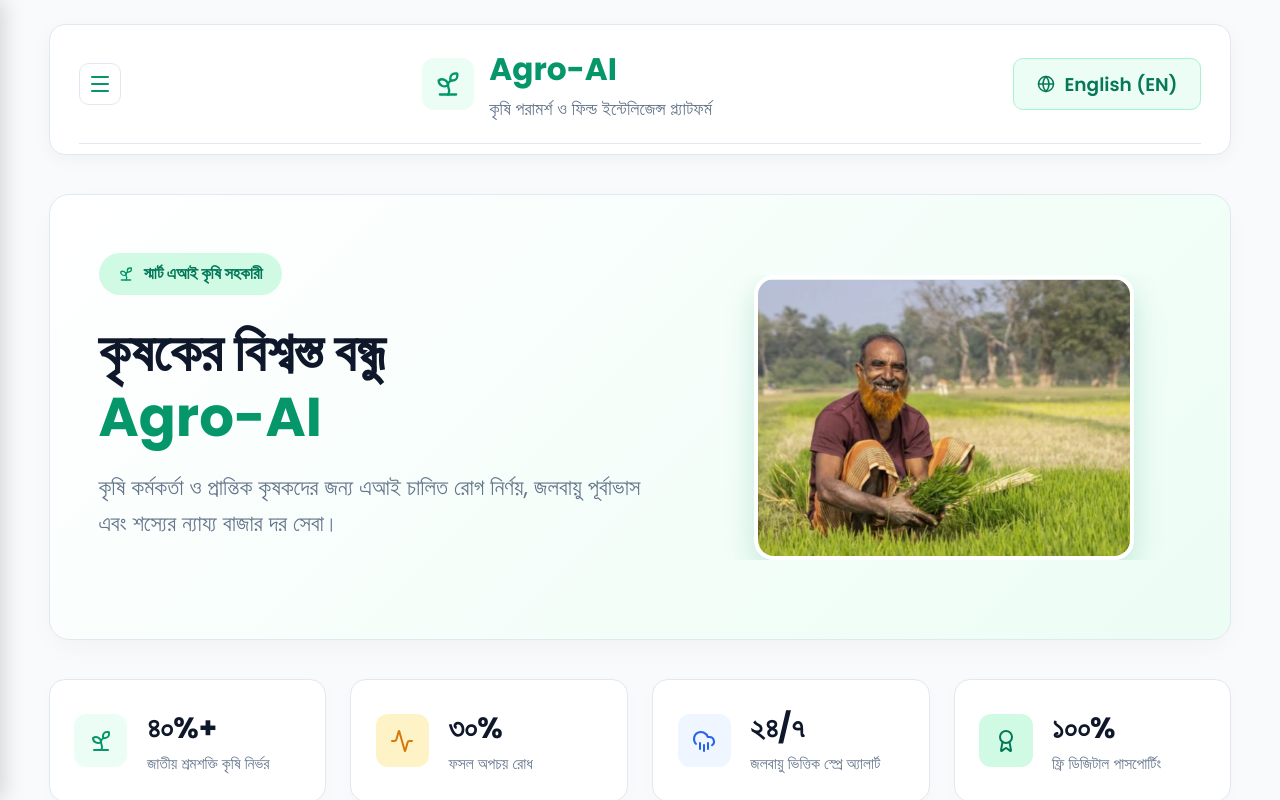
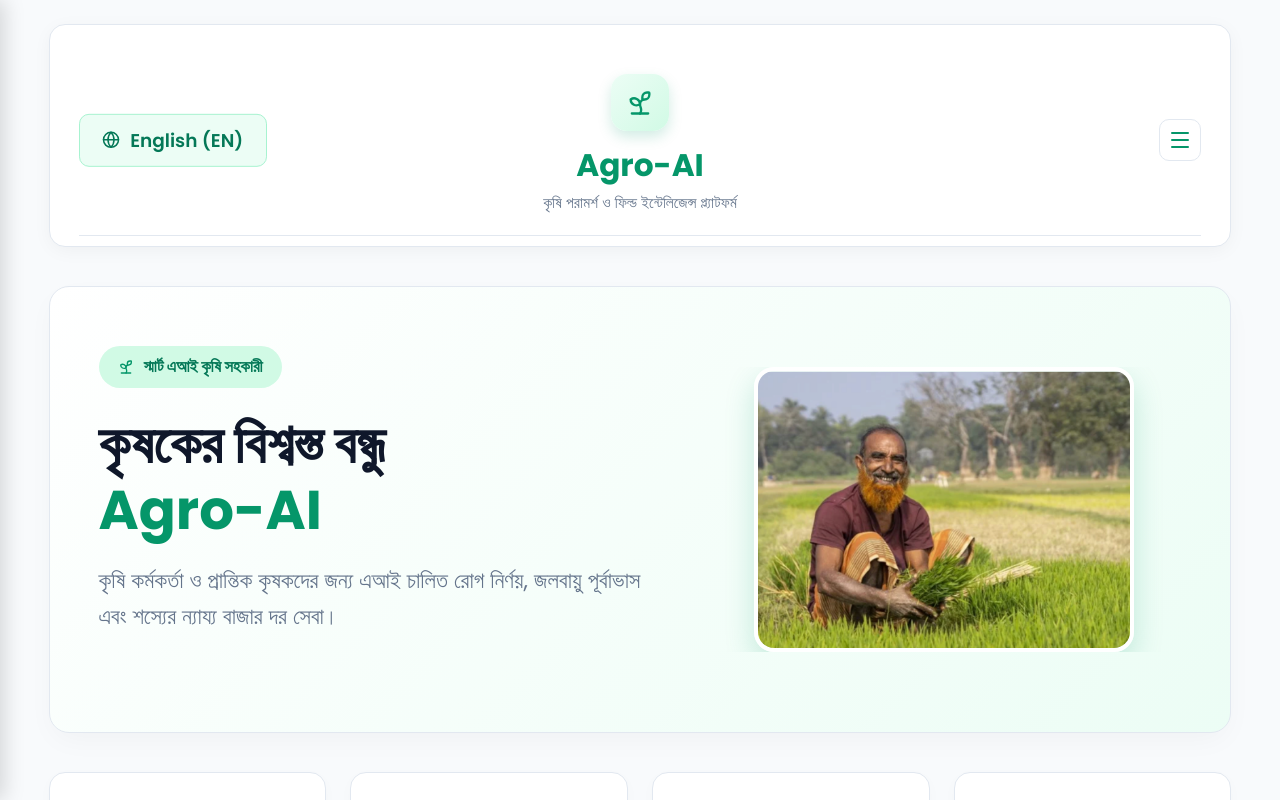
Before and after one commit to sabrinamaimon/agro-ai, a React app in the folder frontend/: page / in a window 1280 px wide. Shown: the top 800 px of the page. Built offline with nearby package versions, Linux system fonts and the light colour scheme; no server answers; the HTML template or start-up script is replaced by a standard one; a web font is replaced by a local one.

Commit message:
home page styling updated

```diff
--- a/frontend/src/App.css
+++ b/frontend/src/App.css
@@ -60,37 +60,41 @@ body {
   margin-bottom: 2rem;
   padding: 1rem 1.5rem 0.5rem 1.5rem;
 }
-
 .navbar-top {
-  display: flex;
-  justify-content: space-between;
-  align-items: center;
-  padding-bottom: 1rem;
+  position: relative;
+  display: flex;
+  justify-content: center;
+  padding: 1.5rem 0 1rem 0;
   border-bottom: 1px solid var(--border-color);
 }
 
 .navbar-logo {
   display: flex;
-  align-items: center;
-  gap: 0.8rem;
+  flex-direction: column;
+  align-items: center;
+  gap: 0.5rem;
+  order: 2;
 }
 
 .logo-icon {
-  background: var(--bg-accent);
-  padding: 0.6rem;
-  border-radius: 12px;
-  display: flex;
+  background: linear-gradient(135deg, var(--bg-accent) 0%, #D1FAE5 100%);
+  padding: 0.75rem;
+  border-radius: 16px;
+  display: flex;
+  box-shadow: 0 6px 14px rgba(5, 150, 105, 0.18);
 }
 
 .logo-title {
   font-size: 1.6rem;
   font-weight: 700;
   color: var(--primary-emerald);
+  text-align: center;
 }
 
 .logo-subtitle {
-  font-size: 0.92rem;
+  font-size: 0.8rem;
   color: var(--text-muted);
+  text-align: center;
 }
 
 .navbar-actions {
@@ -112,7 +116,12 @@ body {
   transition: all 0.2s;
   font-weight: 600;
   font-size: 0.95rem;
-}
+  position: absolute;
+  left: 0;
+  top: 50%;
+  transform: translateY(-50%);
+}
+
 
 .lang-toggle-btn:hover {
   background-color: var(--primary-emerald);
@@ -2209,8 +2218,11 @@ select.input-field {
   color: var(--primary-emerald);
   cursor: pointer;
   transition: all 0.2s ease;
-}
-
+  position: absolute;
+  right: 0;
+  top: 50%;
+  transform: translateY(-50%);
+}
 .menu-toggle-btn:hover {
   background-color: var(--bg-accent);
   border-color: var(--primary-emerald);
```
